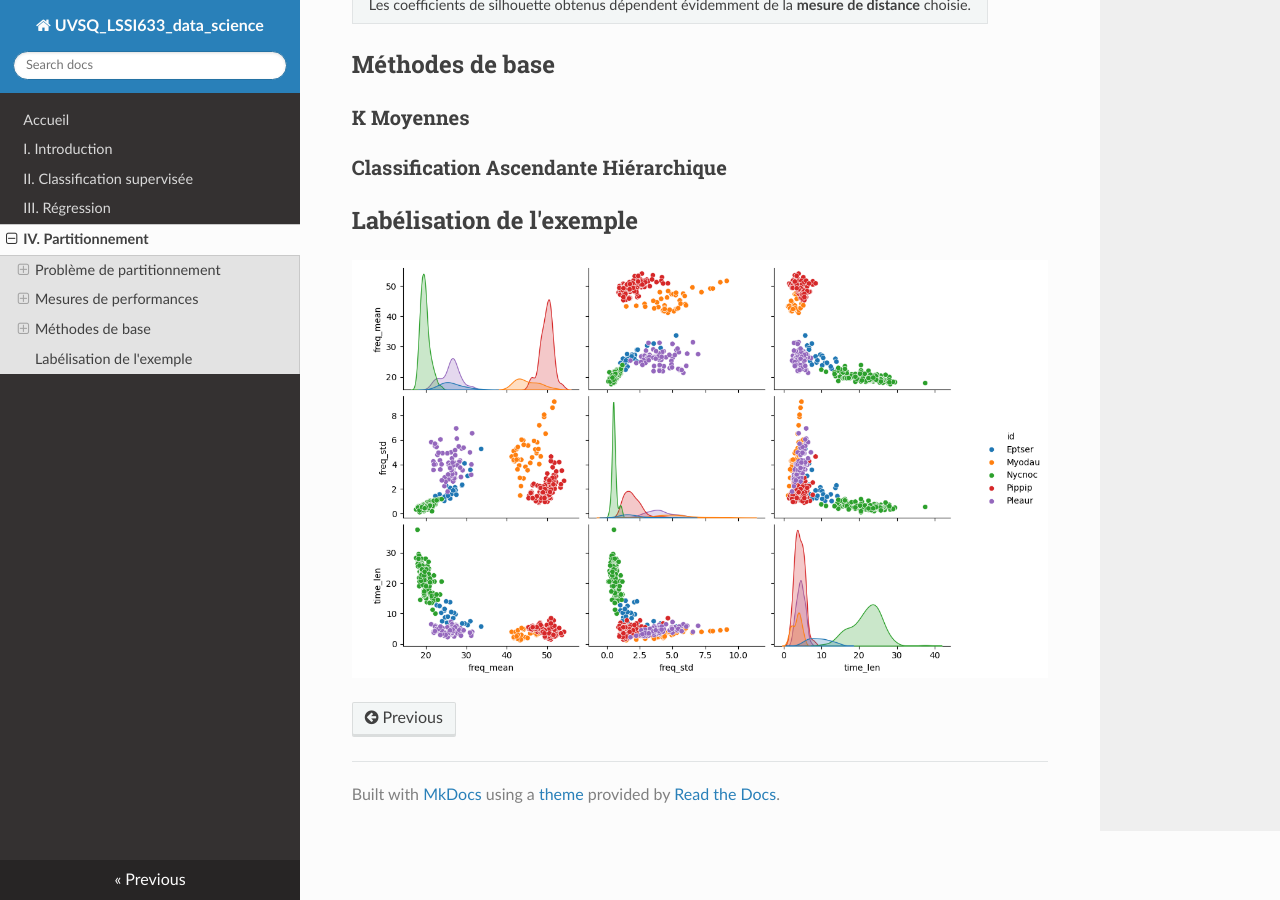
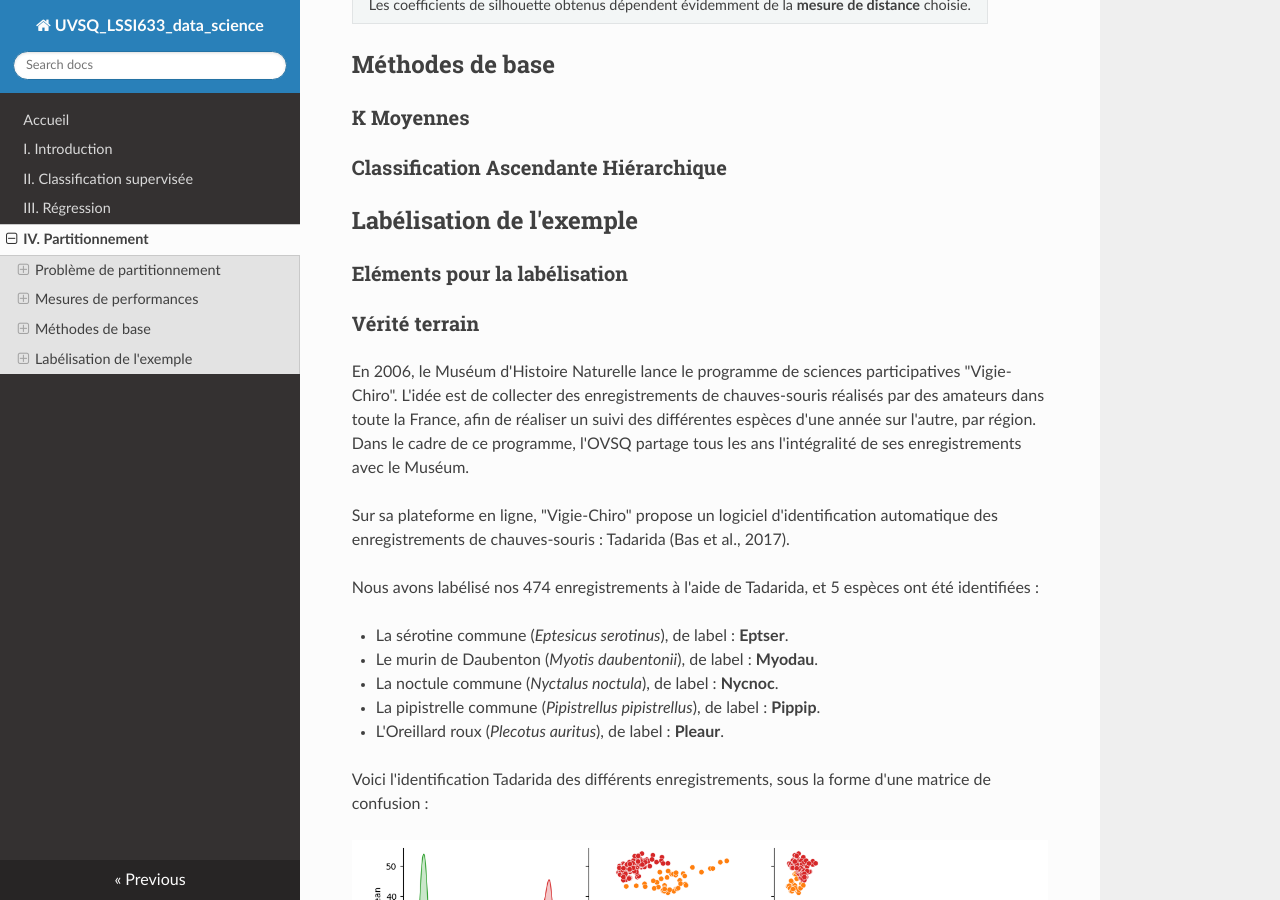
Before and after one commit to NicOudart/UVSQ_LSSI633_data_science, an MkDocs documentation site: the page built from docs/Chap4_Partitionnement.md, in a window 1280 px wide and 900 px high, scrolled down 11828 px. Built offline with MkDocs 1.6.1, drawn with Linux system fonts in a browser that asks for light colours; nearby versions of some CDN libraries.

Commit message:
-Progress on Chapter 4.

```diff
--- a/docs/Chap4_Partitionnement.md
+++ b/docs/Chap4_Partitionnement.md
@@ -295,4 +295,28 @@ On peut alors facilement identifier quels individus ont été correctement assoc
 
 ## Labélisation de l'exemple
 
+### Eléments pour la labélisation
+
+### Vérité terrain
+
+En 2006, le Muséum d'Histoire Naturelle lance le programme de sciences participatives "Vigie-Chiro".
+L'idée est de collecter des enregistrements de chauves-souris réalisés par des amateurs dans toute la France, afin de réaliser un suivi des différentes espèces d'une année sur l'autre, par région.
+Dans le cadre de ce programme, l'OVSQ partage tous les ans l'intégralité de ses enregistrements avec le Muséum.
+
+Sur sa plateforme en ligne, "Vigie-Chiro" propose un logiciel d'identification automatique des enregistrements de chauves-souris : Tadarida (Bas et al., 2017).
+
+Nous avons labélisé nos 474 enregistrements à l'aide de Tadarida, et 5 espèces ont été identifiées :
+
+* La sérotine commune (_Eptesicus serotinus_), de label : **Eptser**.
+
+* Le murin de Daubenton (_Myotis daubentonii_), de label : **Myodau**.
+
+* La noctule commune (_Nyctalus noctula_), de label : **Nycnoc**.
+
+* La pipistrelle commune (_Pipistrellus pipistrellus_), de label : **Pippip**.
+
+* L'Oreillard roux (_Plecotus auritus_), de label : **Pleaur**.
+
+Voici l'identification Tadarida des différents enregistrements, sous la forme d'une matrice de confusion :
+
 ![Exemple labélisé par Tadarida](img/Chap4_exemple_labelise.png)
```
